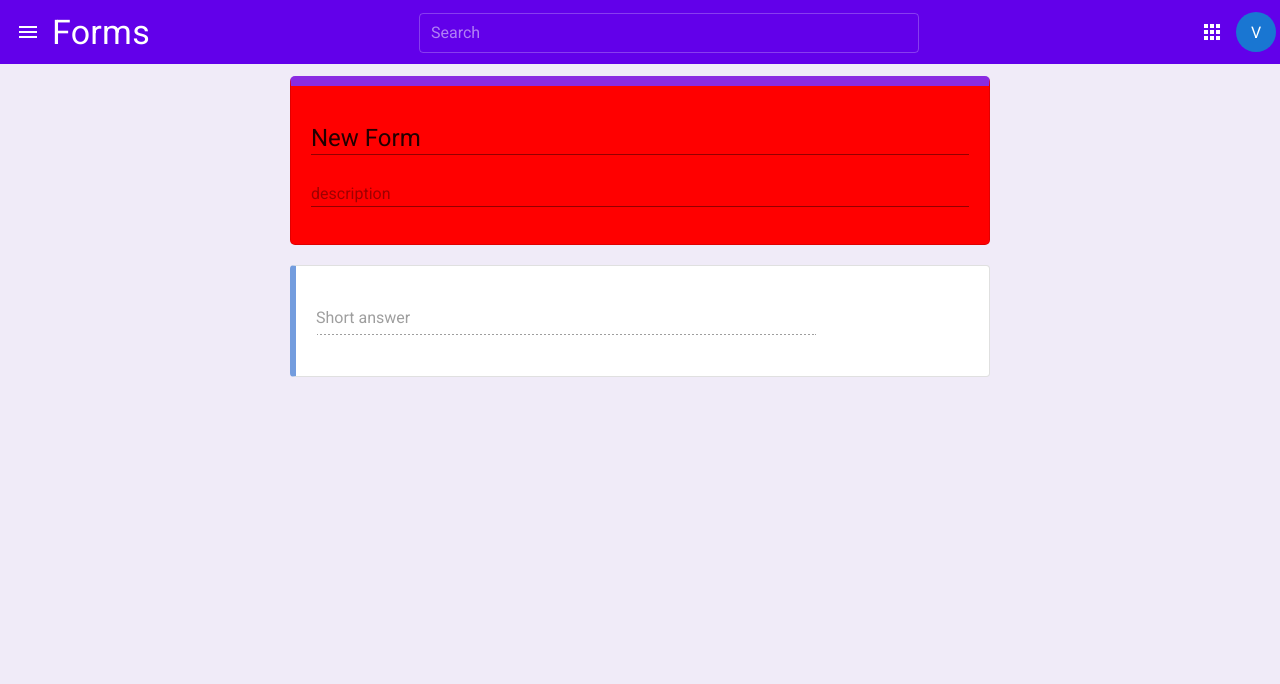
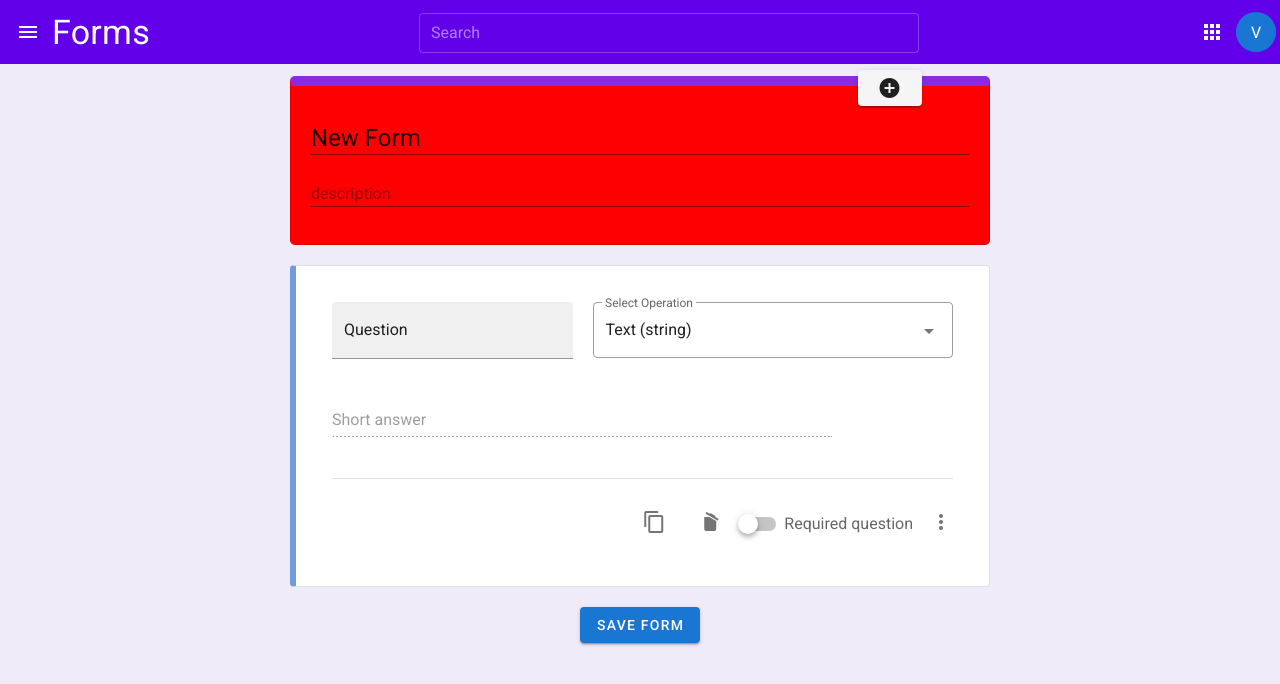
Before and after one commit to Vicu1/google-form, a Vue app: page /new-Form in a window 1280 px wide. Shown: the top 684 px of the page. Built offline with nearby package versions, Linux system fonts and the light colour scheme.

Commit message:
fix focus and create addButton

```diff
--- a/src/main.js
+++ b/src/main.js
@@ -2,6 +2,8 @@ import Vue from "vue";
 import App from "./App.vue";
 import router from "./router";
 import vuetify from "./plugins/vuetify";
+
+export const EventBus = new Vue();
 
 Vue.config.productionTip = false;
 
--- a/src/views/HomeView.vue
+++ b/src/views/HomeView.vue
@@ -1,4 +1,6 @@
 <script>
+import { EventBus } from "@/main";
+
 export default {
   name: "HomeView",
   components: {},
@@ -42,7 +44,14 @@ export default {
         router: "",
       },
     ],
+    form: {},
   }),
+  mounted() {
+    EventBus.$on("form", (data) => {
+      this.form = data;
+      console.log(this.form);
+    });
+  },
 };
 </script>
 
@@ -68,5 +77,13 @@ export default {
         </div>
       </div>
     </v-container>
+    <div class="savedForms">
+      <v-container>
+        <div class="text-h4 ml-16 mb-5 mt-5">Saved Forms</div>
+        <span v-if="form">
+          {{ form }}
+        </span>
+      </v-container>
+    </div>
   </div>
 </template>
--- a/src/views/NewForm.vue
+++ b/src/views/NewForm.vue
@@ -1,5 +1,6 @@
 <script>
 import CustomOption from "@/components/CustomOption";
+import { EventBus } from "@/main";
 
 export default {
   name: "NewForm",
@@ -15,7 +16,7 @@ export default {
         form: [{ formId: 0, value: "Option 1" }],
         input: "Question",
         selectedOption: 1,
-        focused: true,
+        focused: false,
       },
     ],
     selectOptions: [
@@ -47,6 +48,13 @@ export default {
     },
     deleteItem(index) {
       this.questions.splice(index, 1);
+      if (index === this.questions.length - 1) {
+        this.selectedCard = this.questions.length - 1;
+      } else if (!index) {
+        this.selectedCard = 0;
+      } else {
+        this.selectedCard = index - 1;
+      }
     },
     addItem() {
       this.questions.push({
@@ -59,7 +67,9 @@ export default {
         ],
         input: "Question",
         selectedOption: 1,
+        focused: false,
       });
+      this.selectedCard = this.questions.length - 1;
     },
     copyItem(item) {
       this.questions.push({
@@ -67,8 +77,9 @@ export default {
         form: JSON.parse(JSON.stringify(item.form)),
         input: item.input,
         selectedOption: item.selectedOption,
-        focused: true,
+        focused: false,
       });
+      this.selectedCard = this.questions.length - 1;
     },
     focusItem() {
       this.questions.forEach((item, index) => {
@@ -89,13 +100,16 @@ export default {
 
       return listElements.includes(item.selectedOption);
     },
+    saveForm() {
+      EventBus.$emit("form", this.questions);
+    },
   },
 };
 </script>
 <template>
   <div class="body">
     <v-container>
-      <div class="form">
+      <div class="form" @click="focusItem()">
         <v-card
           class="mx-auto pa-5 mb-5 main-card"
           active-class="border-left"
@@ -123,7 +137,6 @@ export default {
             max-width="700"
             outlined
             @mousedown="focus(index)"
-            @click="focusItem()"
             v-ripple="false"
           >
             <v-card-text v-if="item.focused && checkboxOptions(item)">
@@ -150,7 +163,11 @@ export default {
                 </div>
               </div>
             </v-card-text>
-            <custom-option v-else-if="item.focused"></custom-option>
+            <v-card-text v-else-if="item.focused">
+              <div class="text-h4">{{ item.input }}</div>
+              <custom-option></custom-option>
+            </v-card-text>
+
             <v-card-text v-else>
               <div class="d-flex justify-space-between">
                 <v-text-field
@@ -239,6 +256,12 @@ export default {
             </v-card-text>
           </v-card>
         </div>
+        <v-btn class="btn" @click="addItem()">
+          <v-icon> mdi-plus-circle </v-icon>
+        </v-btn>
+        <div class="mt-5 text-center">
+          <v-btn @click="saveForm()" color="primary"> Save Form </v-btn>
+        </div>
       </div>
     </v-container>
   </div>
@@ -258,6 +281,14 @@ export default {
   background-color: rgb(240, 235, 248);
   position: relative;
 }
+.form {
+  position: relative;
+}
+.btn {
+  position: fixed;
+  top: 70px;
+  right: 28%;
+}
 
 .icons {
   padding-top: 15px;
```
